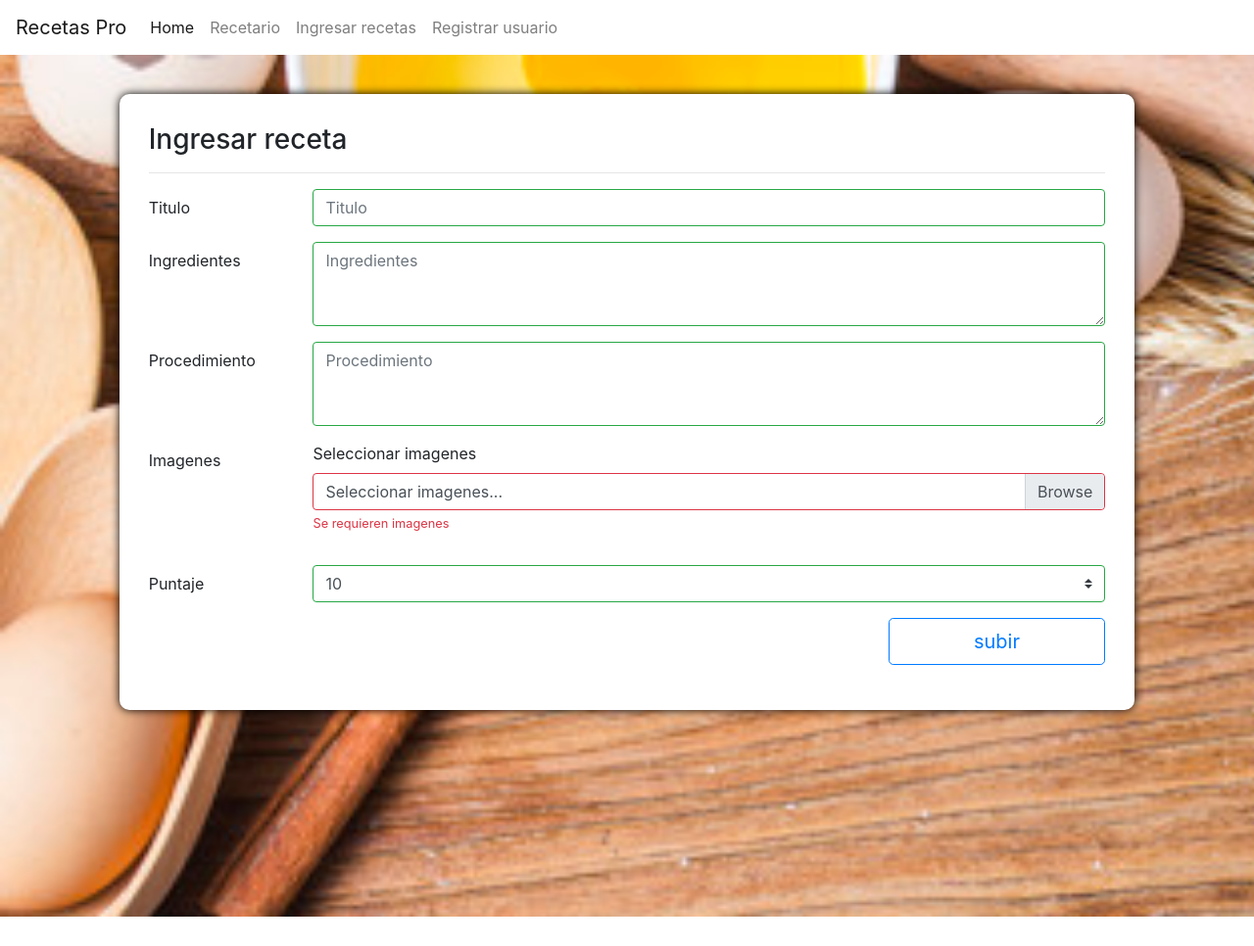
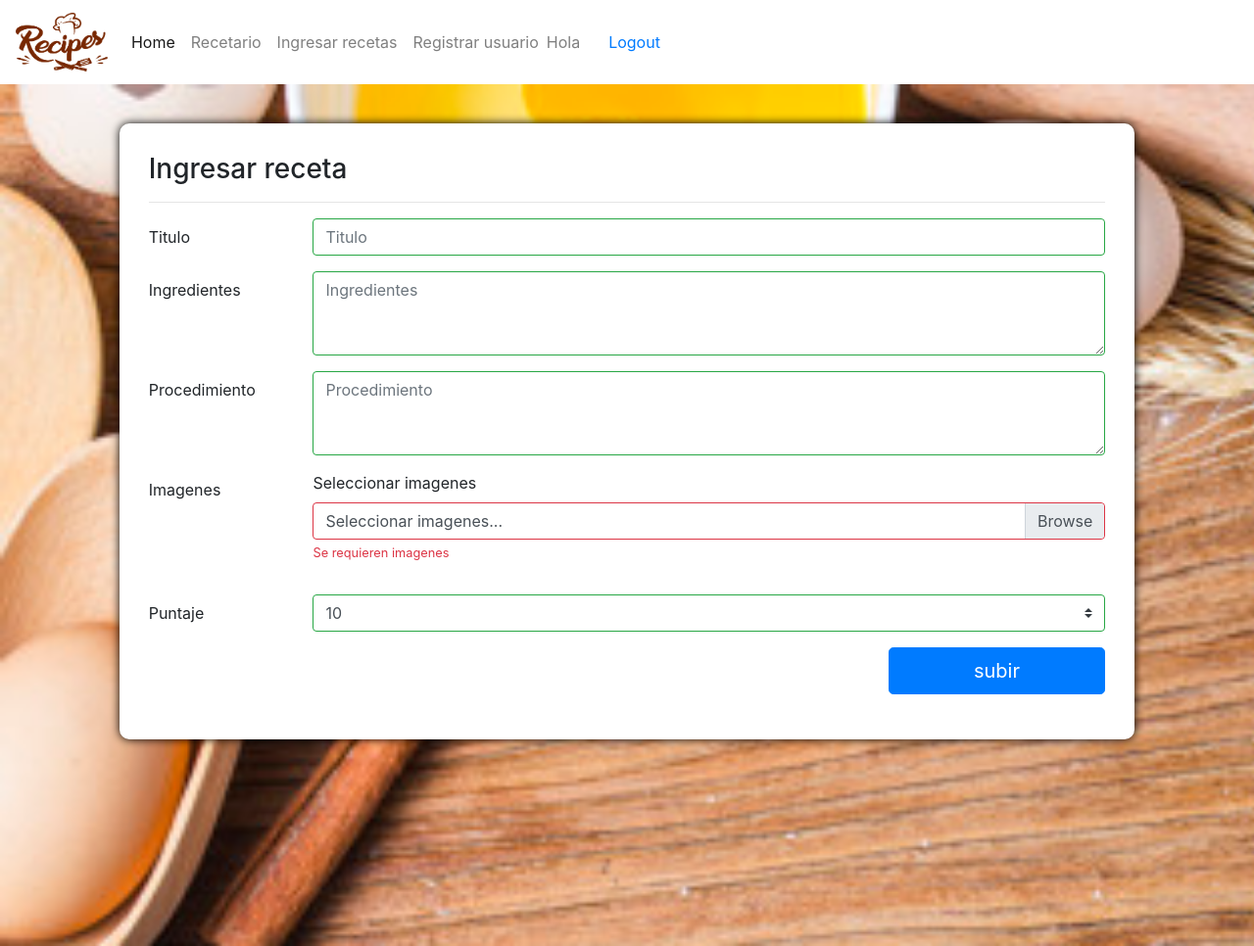
Before and after one commit to VictoriaAlarcon/Recetas, a Django app: page /recetas/ in a window 1280 px wide. Shown: the whole page at 98% size. Before the commit the page ends 936 px from the top, so only its background shows below. Run offline with Django 3.2, Linux system fonts and the light colour scheme; some libraries are stand-ins or nearby versions.

Commit message:
Modificar template de recetas para incluir logo

```diff
--- a/static/css/formRecetas.css
+++ b/static/css/formRecetas.css
@@ -1,5 +1,5 @@
 .bg {
-  background: url("../Images/back1.jpg") no-repeat;
+  background: url("../images/back1.jpg") no-repeat;
   width: 100%;
   height: 110vh;
   background-size: 200%;
@@ -18,3 +18,8 @@
     background-size: 300%;
   }
 }
+
+.logo{
+  max-height: 60px !important;
+  width: auto;
+}
--- a/templates/recipes/recetas.html
+++ b/templates/recipes/recetas.html
@@ -30,7 +30,9 @@
       integrity="sha384-JZR6Spejh4U02d8jOt6vLEHfe/JQGiRRSQQxSfFWpi1MquVdAyjUar5+76PVCmYl"
       crossorigin="anonymous"
     ></script>
-    <link rel="stylesheet" type="text/css" href="../css/formRecetas.css" />
+
+    {% load static %}
+    <link rel="stylesheet" type="text/css" href="{% static 'css/formRecetas.css' %}" />
     <title>Formulario recetas</title>
   </head>
   <body>
@@ -38,7 +40,9 @@
       class="navbar navbar-expand-lg navbar-light"
       style="background-color: white;"
     >
-      <a class="navbar-brand" href="#">Recetas Pro</a>
+      <a class="navbar-brand" href="#">
+        <img src="{% static 'images/recipes-logo.png' %}" alt="Logo" class="img-fluid logo">
+      </a>
       <button
         class="navbar-toggler"
         type="button"
@@ -50,7 +54,7 @@
       >
         <span class="navbar-toggler-icon"></span>
       </button>
-      <div class="collapse navbar-collapse" id="navbarNav">
+      <div class="collapse navbar-collapse" id="navbarText">
         <ul class="navbar-nav">
           <li class="nav-item active">
             <a class="nav-link" href="#"
@@ -67,6 +71,9 @@
             <a class="nav-link" href="#">Registrar usuario</a>
           </li>
         </ul>
+
+        <span class="mr-3 navbar-text">Hola {{ request.user.username }}</span>
+        <a class="btn btn-link" href={% url 'users:logout' %}>Logout</a>
       </div>
     </nav>
 
@@ -162,7 +169,7 @@
               <div class="col-sm-3">
                 <button
                   type="button"
-                  class="btn btn-outline-primary btn-lg btn-block"
+                  class="btn btn-primary btn-lg btn-block"
                 >
                   subir
                 </button>
```
